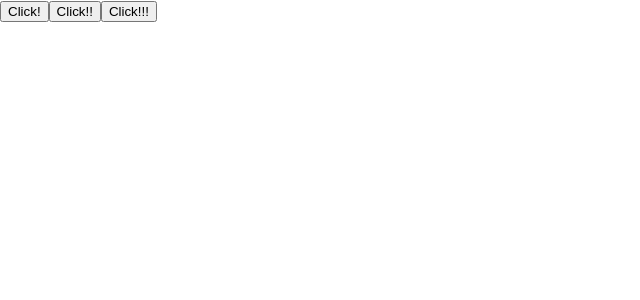
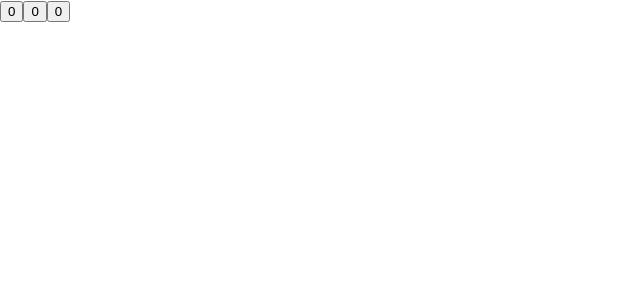
Before and after one commit to victorsbit/trybe-exercicios, a React (Create React App) app in the folder Desenvolvimento Front-end/bloco-11-componentes-com-estado-eventos-e-formularios-com-react/dia-01-componentes-com-estado-e-eventos/fancy-buttons/: page / in a window 1280 px wide. Shown: the top 300 px of the page, without its empty margins (0-640 px from the left). Built offline with nearby package versions, Linux system fonts and the light colour scheme.

Commit message:
adiciona exercicios 5, 6 e 7 de fixacao

```diff
--- a/Desenvolvimento Front-end/bloco-11-componentes-com-estado-eventos-e-formularios-com-react/dia-01-componentes-com-estado-e-eventos/fancy-buttons/src/App.js
+++ b/Desenvolvimento Front-end/bloco-11-componentes-com-estado-eventos-e-formularios-com-react/dia-01-componentes-com-estado-e-eventos/fancy-buttons/src/App.js
@@ -6,32 +6,47 @@ class App extends Component {
   constructor() {
     super();
 
+    this.state = {
+      firstBtn: 0,
+      secondBtn: 0,
+      thirdBtn: 0,
+    }
+
     this.logIt = this.logIt.bind(this);
     this.logItt = this.logItt.bind(this);
     this.logIttt = this.logIttt.bind(this);
   }
 
   logIt() {
-    console.log('clicou!');
-    console.log(this);
+    this.setState((previous, _props) => {
+      return {
+        firstBtn: previous.firstBtn + 1,
+      }
+    })
   }
 
   logItt() {
-    console.log('clicou!!');
-    console.log(this);
+    this.setState((previous, _props) => {
+      return {
+        secondBtn: previous.secondBtn + 1,
+      }
+    })
   }
 
   logIttt() {
-    console.log('clicou!!!');
-    console.log(this);
+    this.setState((previous, _props) => {
+      return {
+        thirdBtn: previous.thirdBtn + 1,
+      }
+    })
   }
 
   render() {
     return (
       <main>
-        <button onClick={this.logIt}>Click!</button>
-        <button onClick={this.logItt}>Click!!</button>
-        <button onClick={this.logIttt}>Click!!!</button>
+        <button onClick={this.logIt}>{this.state.firstBtn}</button>
+        <button onClick={this.logItt}>{this.state.secondBtn}</button>
+        <button onClick={this.logIttt}>{this.state.thirdBtn}</button>
       </main>
     )
   }
```
